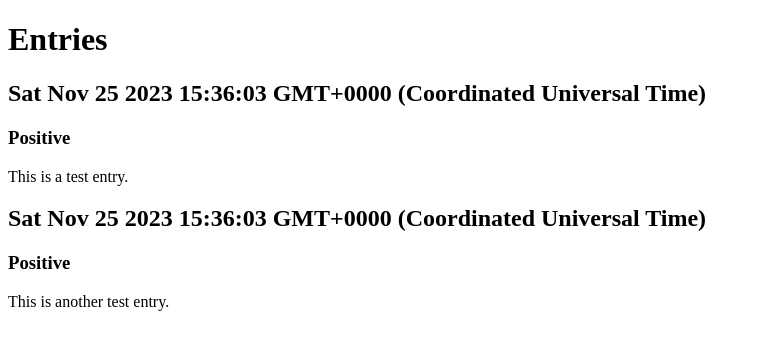
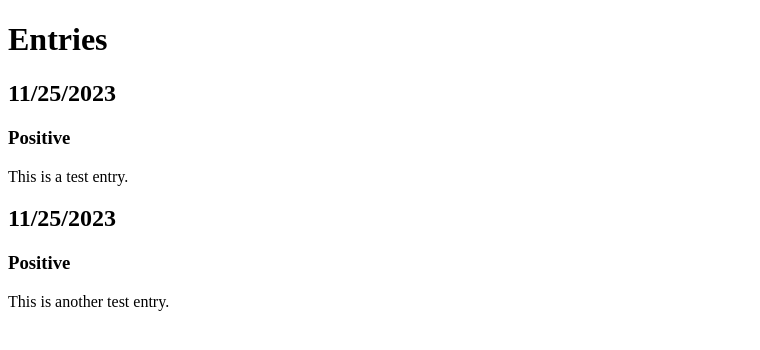
Before and after one commit to redmac135/hack-western-2023, a SvelteKit app in the folder frontend/: page /entries in a window 1280 px wide. Shown: the top 350 px of the page, without its empty margins (0-760 px from the left). Built offline with nearby package versions, Linux system fonts and the light colour scheme.

Commit message:
format date for entries

```diff
--- a/frontend/src/routes/entries/+page.svelte
+++ b/frontend/src/routes/entries/+page.svelte
@@ -17,7 +17,7 @@
 
 {#each data.entries as entry}
 	<div>
-		<h2>{entry.created_at}</h2>
+		<h2>{entry.created_at.toLocaleDateString('en-US')}</h2>
 		<h3>{sentimentToText(entry.sentiment)}</h3>
 		<p>{entry.body}</p>
 	</div>
```
